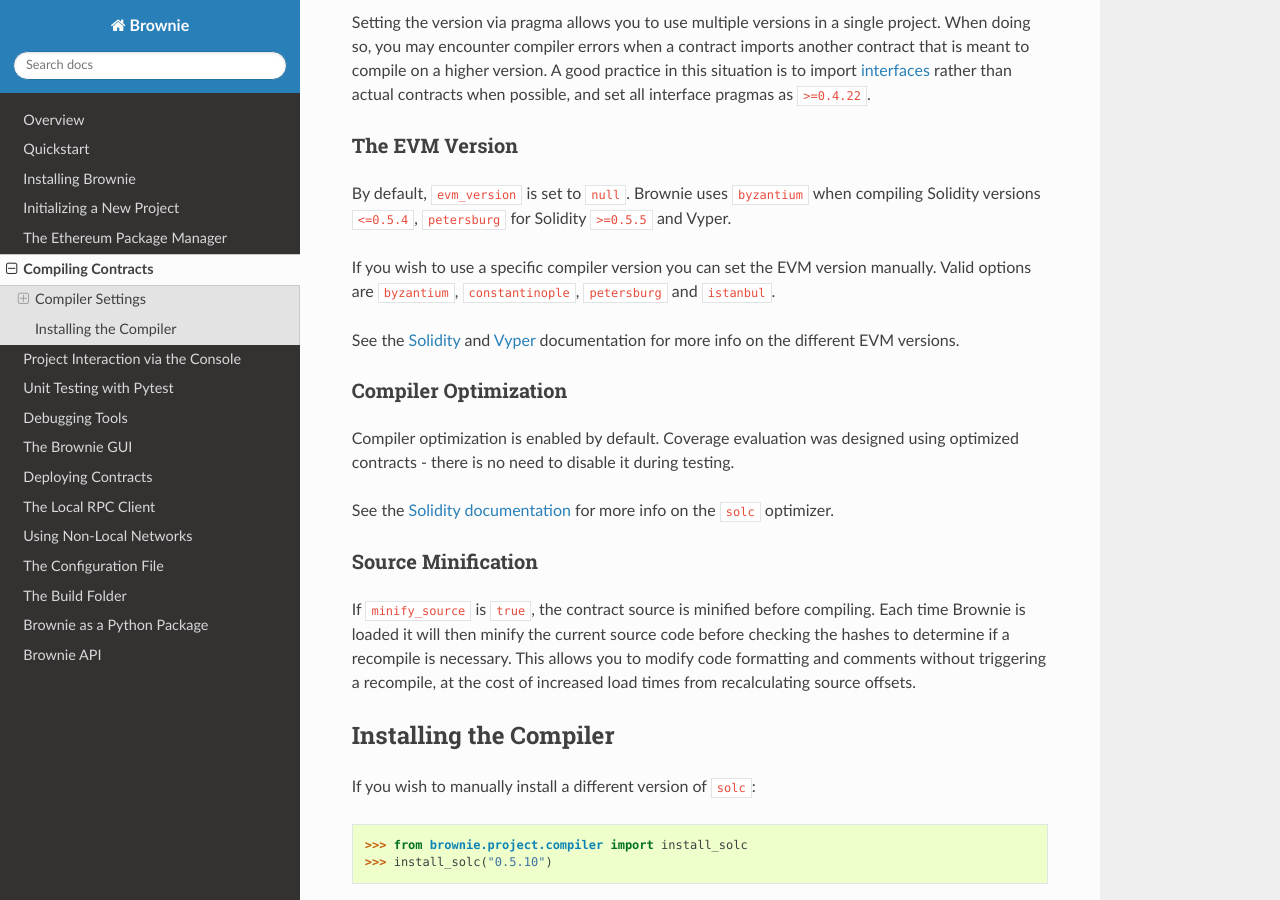
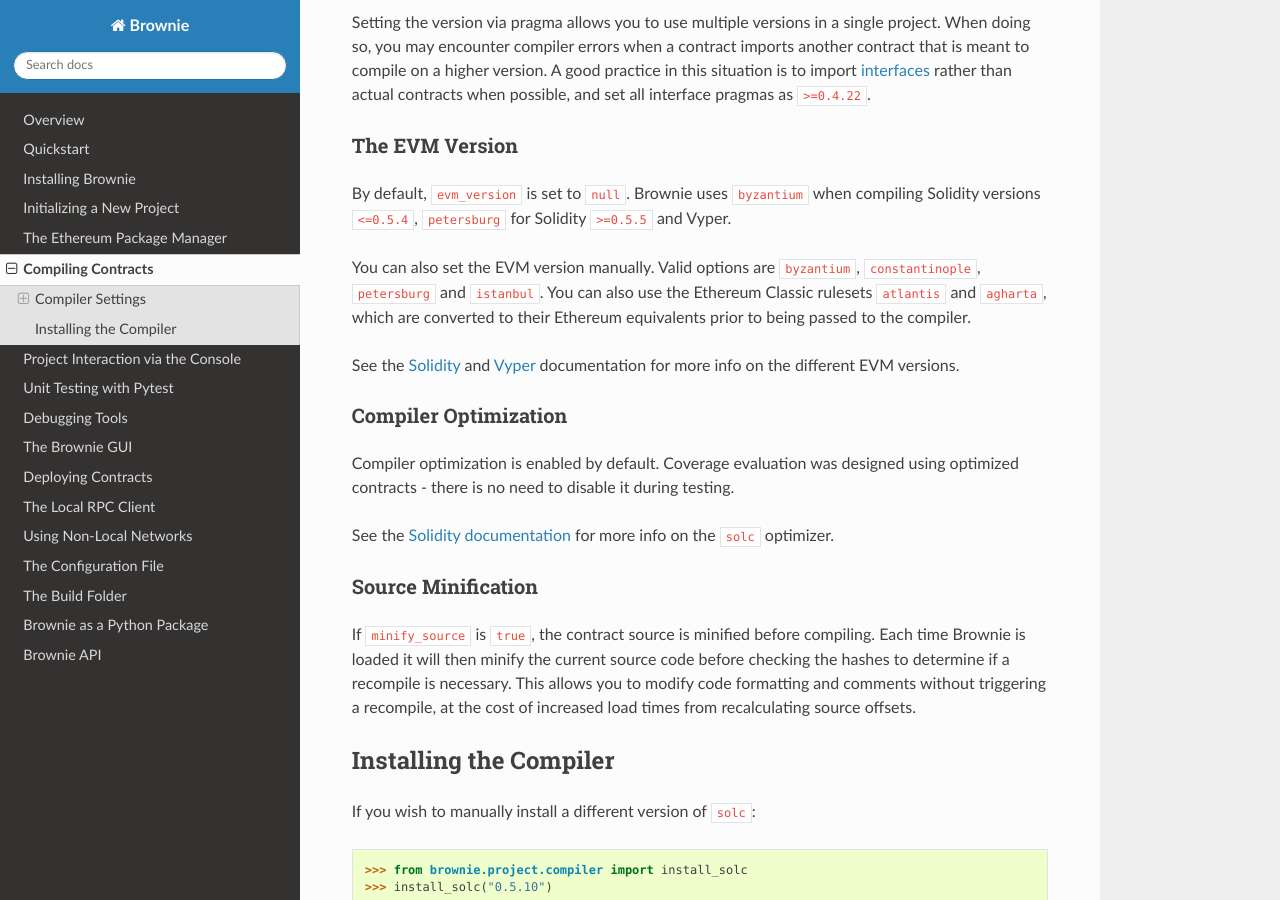
Before and after one commit to eth-brownie/brownie, a Sphinx documentation site: the page built from docs/compile.rst, in a window 1280 px wide and 900 px high, scrolled down 1282 px. Built offline with Sphinx 7.4.7 and the Read the Docs theme 2.0.0, drawn with Linux system fonts in a browser that asks for light colours.

Commit message:
add ethereum classic evm rulesets to docs

```diff
--- a/docs/compile.rst
+++ b/docs/compile.rst
@@ -57,7 +57,7 @@
 
 By default, ``evm_version`` is set to ``null``. Brownie uses ``byzantium`` when compiling Solidity versions ``<=0.5.4``, ``petersburg`` for Solidity ``>=0.5.5`` and Vyper.
 
-If you wish to use a specific compiler version you can set the EVM version manually. Valid options are ``byzantium``, ``constantinople``, ``petersburg`` and ``istanbul``.
+You can also set the EVM version manually. Valid options are ``byzantium``, ``constantinople``, ``petersburg`` and ``istanbul``. You can also use the Ethereum Classic rulesets ``atlantis`` and ``agharta``, which are converted to their Ethereum equivalents prior to being passed to the compiler.
 
 See the `Solidity <https://solidity.readthedocs.io/en/latest/using-the-compiler.html#setting-the-evm-version-to-target>`_ and `Vyper <https://vyper.readthedocs.io/en/latest/compiling-a-contract.html#setting-the-target-evm-version>`_ documentation for more info on the different EVM versions.
 
--- a/docs/config.rst
+++ b/docs/config.rst
@@ -64,7 +64,7 @@
 
     Compiler settings. See :ref:`compiler settings<compile_settings>` for more information.
 
-    * ``evm_version``: The EVM version to compile for. If ``null`` the most recent one is used. Possible values are ``byzantium``, ``constantinople`` and ``petersburg``.
+    * ``evm_version``: The EVM version to compile for. If ``null`` the most recent one is used. Possible values are ``byzantium``, ``constantinople``, ``petersburg``, ``istanbul``, ``atlantis`` and ``agharta``.
     * ``minify_source``: If ``true``, contract source is minified before compiling.
 
     .. py:attribute:: compiler.solc
```
